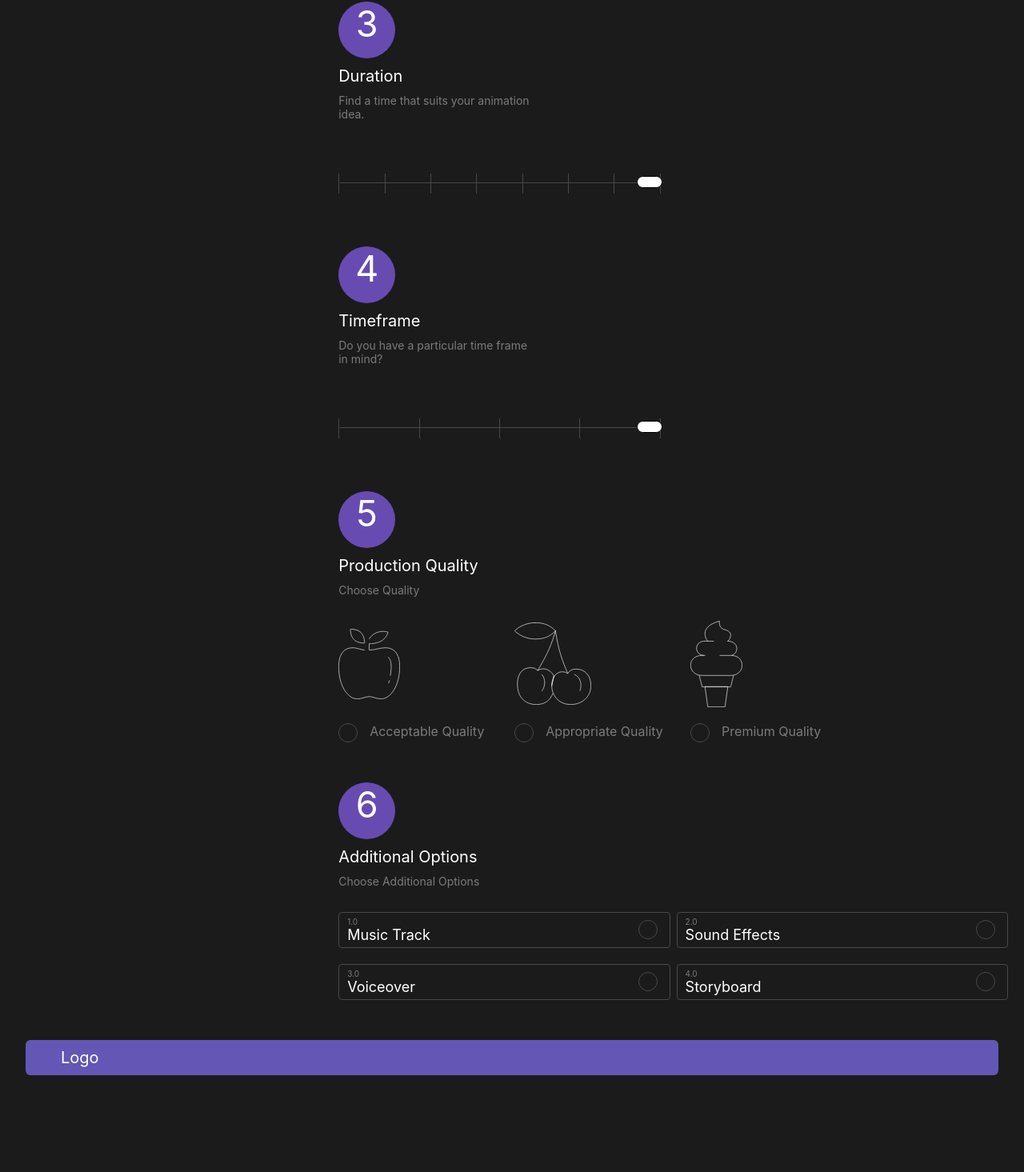
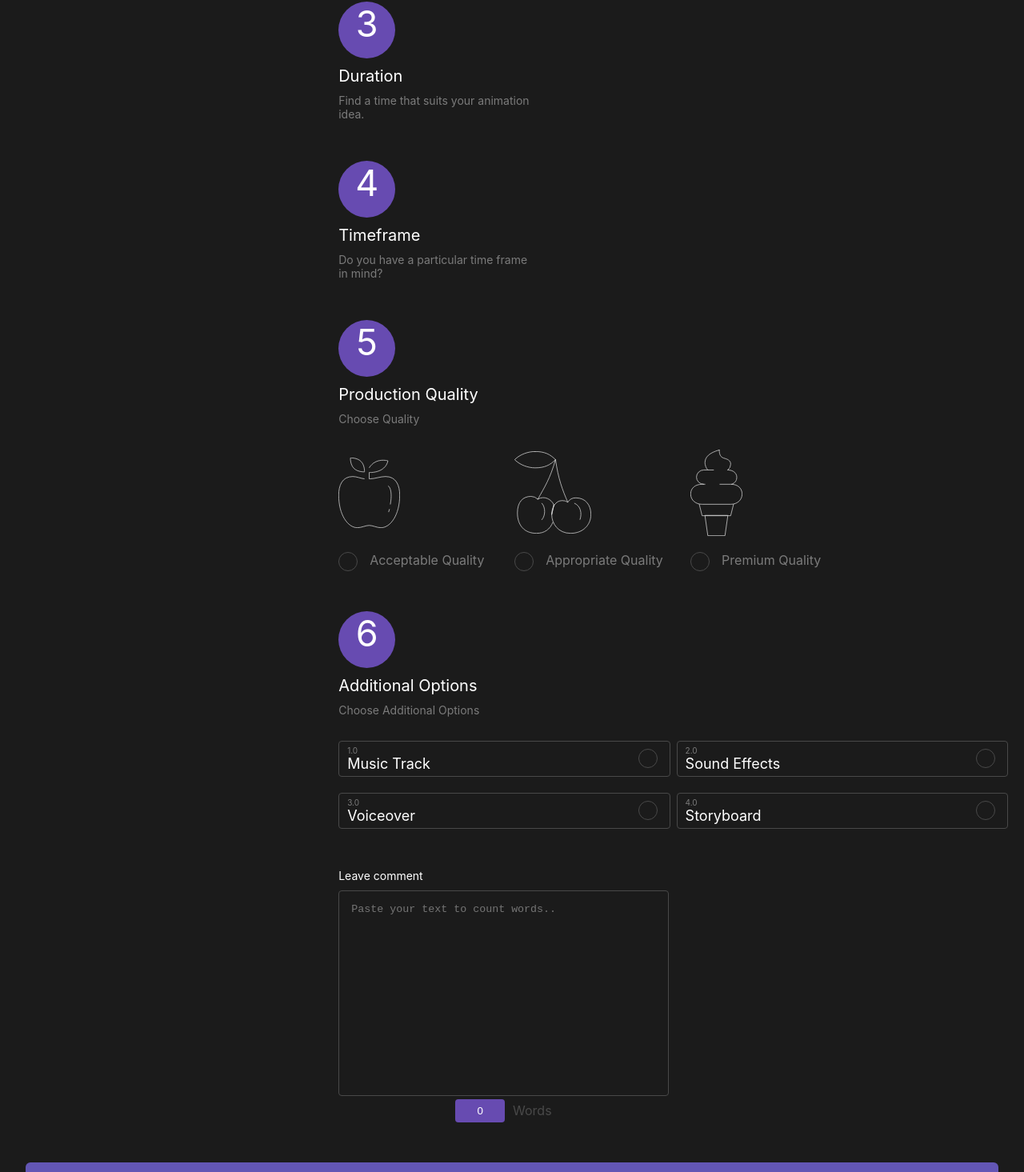
Before and after one commit to Azooldan/dops-digital-test-task, a React (Create React App) app: page / in a window 1280 px wide. Shown: the part 1280-2745 px from the top of the page at 80% size. Before the commit the page ends 2624 px from the top, so only its background shows below. Built offline with nearby package versions, Linux system fonts and the light colour scheme; a web font is replaced by a local one.

Commit message:
Comment section

```diff
--- a/package.json
+++ b/package.json
@@ -3,6 +3,7 @@
   "version": "0.1.0",
   "private": true,
   "dependencies": {
+    "@material-ui/core": "^4.11.0",
     "@sendgrid/mail": "^7.2.2",
     "@testing-library/jest-dom": "^4.2.4",
     "@testing-library/react": "^9.3.2",
--- a/src/App.css
+++ b/src/App.css
@@ -27,3 +27,8 @@
 .evaluation-topics {
   width: 50%
 }
+
+.comments {
+  display: grid;
+  grid-template-columns: repeat(2, 1fr);
+}
--- a/src/App.js
+++ b/src/App.js
@@ -5,6 +5,7 @@ import MainText from './components/MainText';
 import EstimateBlock from './components/EstimateBlock';
 import EvaluationTopics from './components/EvaluationTopics';
 import Footer from './components/Footer';
+import Comments from './components/Comments';
 
 export default class App extends Component {
   constructor(props) {
@@ -101,12 +102,18 @@ export default class App extends Component {
             handleQualityChoose={this.handleQualityChoose}
             calculateTopicPrice={this.calculateTopicPrice}
             />
+        <div className='comments'>
+          <Comments/>
         </div>
+        </div>
+
+
       </div>
 
-      <div>
-        <Footer/>
-      </div>
+
+        <div>
+          <Footer/>
+        </div>
 
       </div>
     )
--- /dev/null
+++ b/src/components/Comments/index.jsx
@@ -0,0 +1,69 @@
+import React, { Component  } from "react";
+import './style.css';
+
+export default class TopicHeader extends Component {
+  constructor(props) {
+    super(props);
+    this.state = {
+      textAreaValue: '',
+      wordsNumber: 0
+    }
+  }
+  handleSubmit = (e) => {
+    e.preventDefault();
+  }
+
+  handleChange = (e) => {
+    const wordsNumber = e.target.value.length === 0 ? 0 : this.countWords(e.target.value);
+
+    this.setState({
+      textAreaValue: e.target.value,
+      wordsNumber
+    })
+  }
+
+  countWords(str) {
+    str = str.replace(/(^\s*)|(\s*$)/gi,"");
+    str = str.replace(/[ ]{2,}/gi," ");
+    str = str.replace(/\n /,"\n");
+    return str.split(' ').length;
+  }
+
+  render() {
+    const { textAreaValue, wordsNumber } = this.state;
+
+    return(
+      <div className='comment-container'>
+
+        <div className='comment-label'>
+          <span>Leave comment</span>
+        </div>
+
+        <div className='comment-textarea'>
+        <form>
+          <textarea
+            placeholder='Paste your text to count words..'
+            width='300px'
+            rows="15"
+            className='textarea'
+            onChange={this.handleChange}
+            defaultValue={textAreaValue}
+            autoComplete="off"/>
+
+            <br/>
+
+            <input
+              className='comments-form-submit'
+              type="submit"
+              onClick={this.handleSubmit}
+              value={wordsNumber}/>
+
+            <span className='comments-count-btn-label'>Words</span>
+
+          </form>
+
+        </div>
+      </div>
+    );
+  }
+}
--- /dev/null
+++ b/src/components/Comments/style.css
@@ -0,0 +1,37 @@
+.textarea {
+  width: 100%;
+  border: 1px solid #494949;
+  border-radius: 4px;
+  background-color: #1B1B1B;
+  -webkit-box-sizing: border-box;
+  -moz-box-sizing: border-box;
+  box-sizing: border-box;
+  outline: none;
+  color: #FFFFFF;
+  resize: none;
+  padding: 15px;
+}
+
+.comment-label {
+  text-align: left;
+  color: #FFFFFF;
+  font-size: 14px;
+  margin-bottom: 10px;
+}
+.comments-count-btn-label {
+  color: #494949;
+  text-align: center;
+  vertical-align: middle;
+  margin-left: 10px;
+}
+.comments-form-submit {
+  min-width: 15%;
+  height: 29px;
+  background-color: #674BB1;
+  border-radius: 4px;
+  border: none;
+  color: white;
+}
+.comment-container {
+  margin-bottom: 50px;
+}
--- a/src/components/EvaluationTopics/TopicSlider/index.jsx
+++ b/src/components/EvaluationTopics/TopicSlider/index.jsx
@@ -1,31 +1,36 @@
-import React, { Component  } from "react";
-import './style.css';
+import React from "react";
+import Slider from "@material-ui/core/Slider";
+import { withStyles } from "@material-ui/core/styles";
 
-export default class TopicSlider extends Component {
-  constructor(props) {
-    super(props);
-    this.state = {
-    }
-  }
+import { styles } from './styles';
 
-  render() {
-    const { slider } = this.props;
-    const numberOfSliderPositions = slider.values.length;
+export default withStyles(styles)(Slider);
 
-    return(
-      <div>
-        <input type="range" id="cowbell" name="cowbell" min="0" max={numberOfSliderPositions-1} list="sliderticks" step="1" className="slider"/>
-        <datalist className="sliderticks">
-          {
-            slider.values.map((value, i) =>  <p  label={value}/> )
-          }
-        </datalist>
-        {/* <datalist id="num">
-          {
-            slider.values.map((value, i) =>  <option  label={value}/> )
-          }
-        </datalist>  */}
-      </div>
-    );
-  }
-}
+// export default class TopicSlider extends Component {
+//   constructor(props) {
+//     super(props);
+//     this.state = {
+//     }
+//   }
+
+//   render() {
+//     const { slider } = this.props;
+//     const numberOfSliderPositions = slider.values.length;
+
+//     return(
+//       <div>
+//         <input type="range" id="cowbell" name="cowbell" min="0" max={numberOfSliderPositions-1} list="sliderticks" step="1" className="slider"/>
+//         <datalist className="sliderticks">
+//           {
+//             slider.values.map((value, i) =>  <p  label={value}/> )
+//           }
+//         </datalist>
+//         {/* <datalist id="num">
+//           {
+//             slider.values.map((value, i) =>  <option  label={value}/> )
+//           }
+//         </datalist>  */}
+//       </div>
+//     );
+//   }
+// }
--- /dev/null
+++ b/src/components/EvaluationTopics/TopicSlider/styles.js
@@ -0,0 +1,54 @@
+export const styles = (theme) => ({
+  root: {
+
+  },
+  thumb: {
+    height: "14px",
+    width: "32px",
+    borderRadius: "10px",
+    background: "#ffffff",
+    cursor: "pointer",
+    transform: "translateY(6px)",
+    marginTop: -13,
+    marginLeft: -16,
+    "&:focus, &:hover, &$active": {
+      boxShadow:
+        "0 3px 1px rgba(0,0,0,0.1),0 4px 8px rgba(0,0,0,0.3),0 0 0 1px rgba(0,0,0,0.02)",
+      "@media (hover: none)": {
+        boxShadow:
+          "0 3px 1px rgba(0,0,0,0.1),0 4px 8px rgba(0,0,0,0.13),0 0 0 1px rgba(0,0,0,0.02)",
+      },
+    },
+  },
+  active: {},
+  valueLabel: {
+    left: "calc(-50% + 12px)",
+    top: -22,
+    "& *": {
+      background: "transparent",
+      color: "#494949",
+    },
+  },
+  track: {
+    height: 0,
+  },
+  rail: {
+    height: 2,
+    opacity: 0.5,
+    backgroundColor: "#494949",
+  },
+  mark: {
+    backgroundColor: "#494949",
+    height: 20,
+    width: 1,
+    marginTop: -10,
+  },
+  markActive: {
+    opacity: 1,
+    backgroundColor: "#494949",
+  },
+  markLabel: {
+    marginTop: 10,
+    color: "#494949",
+  },
+});
--- a/src/components/EvaluationTopics/index.jsx
+++ b/src/components/EvaluationTopics/index.jsx
@@ -77,7 +77,6 @@ export default class EvaluationTopics extends Component {
           topics.map((topic, i) =>
             <div key={i} className='topic-element' id={`topic-${topic.id}`}>
               <TopicHeader topic={topic}/>
-
               {
                 topic.hasOwnProperty('images')
                 ? <div className='topic-quality-container'>
@@ -92,24 +91,32 @@ export default class EvaluationTopics extends Component {
                       )
                   }
                 </div>
-                : <div className='topic-cards'>
+
+                : topic.hasOwnProperty('cards')
+                ? <div className='topic-cards'>
                     {
-                  topic.hasOwnProperty('cards')
-                  ? topic.cards.map((card, i) =>
+                      topic.cards.map((card, i) =>
                         <TopicCard
                           key={i}
                           card={card}
                           topic={topic}
                           calculateTopicPrice={calculateTopicPrice}/>
                       )
-                  : topic.hasOwnProperty('slider')
-                  ? <TopicSlider
-                      key={i}
-                      slider={topic.slider}
-                      topic={topic}/>
-                  : null
                     }
                   </div>
+                : topic.hasOwnProperty('slider')
+                ? <div className='topic-slider'>
+                     {/* <TopicSlider
+                        defaultValue={20}
+                        aria-label="slider"
+                        step={5}
+                        min={5}
+                        max={40}
+                        valueLabelDisplay="off"
+                        marks={topic.slider}
+                        />  */}
+                  </div>
+                : null
               }
             </div>
           )
@@ -205,20 +212,68 @@ const topics = [{
   "number": "3",
   "title": "Duration",
   "text": "Find a time that suits your animation idea.",
-  "slider" : {
-    "values": ['5', '10', '15', '20', '25', '30', '35', '40'],
-    "prices": ['50', '100', '150', '200', '250', '300', '350', '400'],
+  "slider" : [
+    {
+      "value": "50",
+      "label": "5"
+    },
+    {
+      "value": "100",
+      "label": "10"
+    },
+    {
+      "value": "150",
+      "label": "15"
+    },
+    {
+      "value": "200",
+      "label": "20"
+    },
+    {
+      "value": "250",
+      "label": "25"
+    },
+    {
+      "value": "300",
+      "label": "30"
+    },
+    {
+      "value": "350",
+      "label": "35"
+    },
+    {
+      "value": "40",
+      "label": "40"
     }
+  ]
 },
 {
   "id": "4",
   "number": "4",
   "title": "Timeframe",
   "text": "Do you have a particular time frame in mind?",
-  "slider" : {
-    "values": ['Anytime', '16 weeks', '8 weeks', '4 weeks', 'ASAP'],
-    "prices": ['50', '100', '150', '200', '250'],
-  }
+  "slider" : [
+    {
+      "value": "50",
+      "label": "Anytime"
+    },
+    {
+      "value": "100",
+      "label": "16 weeks"
+    },
+    {
+      "value": "150",
+      "label": "8 weeks"
+    },
+    {
+      "value": "200",
+      "label": "4 weeks"
+    },
+    {
+      "value": "25",
+      "label": "ASAP"
+    },
+  ]
 },
 {
   "id": "5",
--- a/src/components/EvaluationTopics/style.css
+++ b/src/components/EvaluationTopics/style.css
@@ -14,3 +14,7 @@
   display: grid;
   grid-template-columns: repeat(3, 1fr);
 }
+
+.topic-slider {
+  width:60%
+}
```
Also changed, not shown: 1 other file (tests, documents, lock files or other folders). Lines whose indentation alone changed are shown as unchanged.
